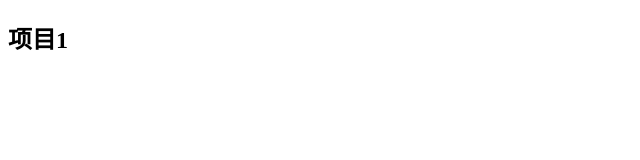
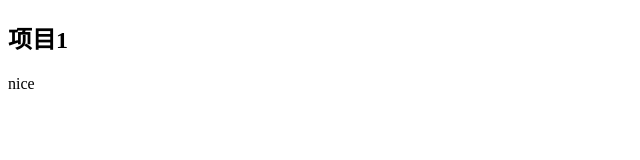
Before and after one commit to cy0528/project1, a plain HTML site: page index.html in a window 1280 px wide. Shown: the full height of the page, 0-640 px from the left. Drawn offline with Linux system fonts and the light colour scheme.

Commit message:
添加了一个p标签

```diff
--- a/index.html
+++ b/index.html
@@ -8,5 +8,6 @@
 </head>
 <body>
     <h2>项目1</h2>
+    <p>nice</p>
 </body>
 </html>
```
